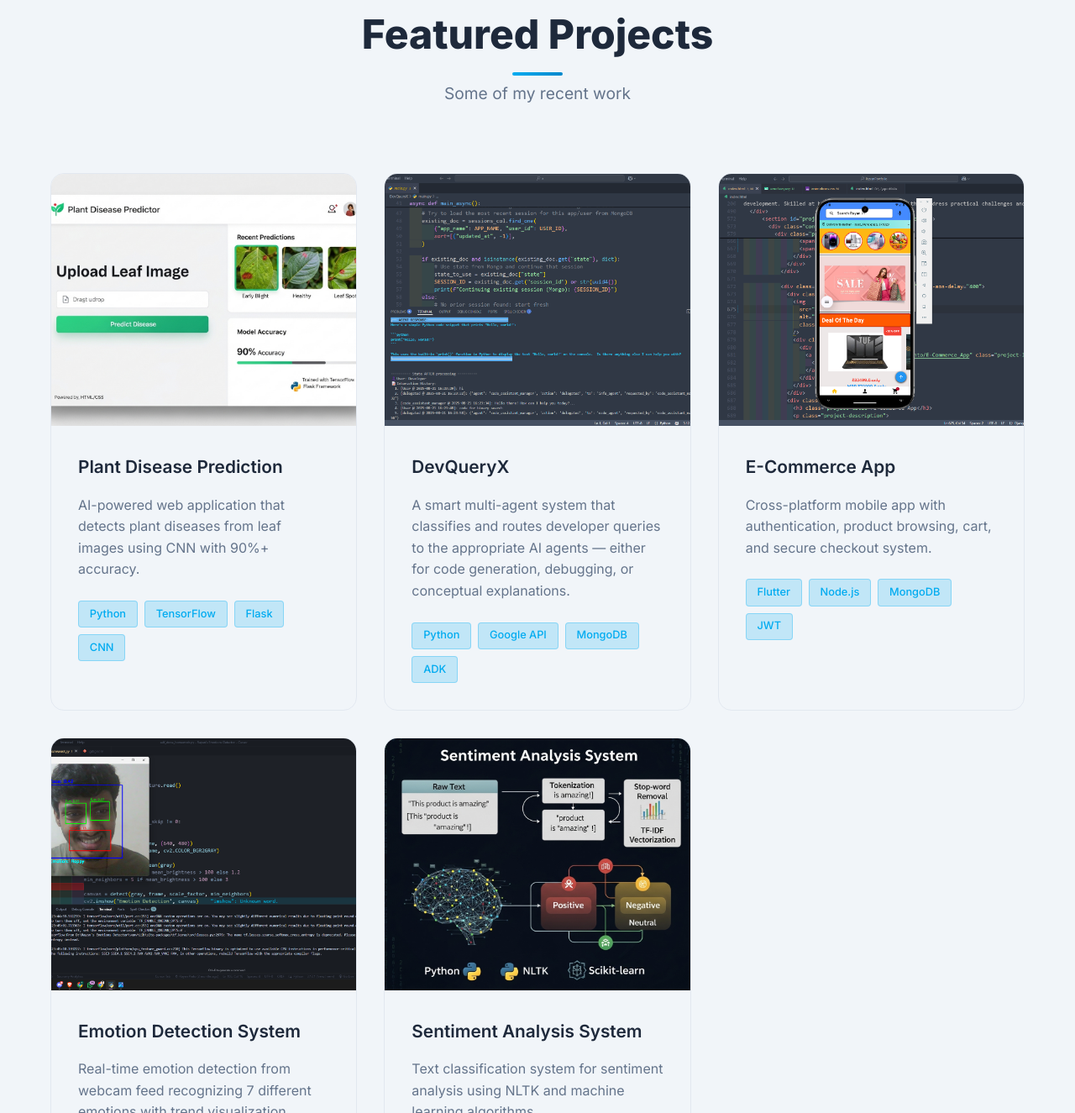
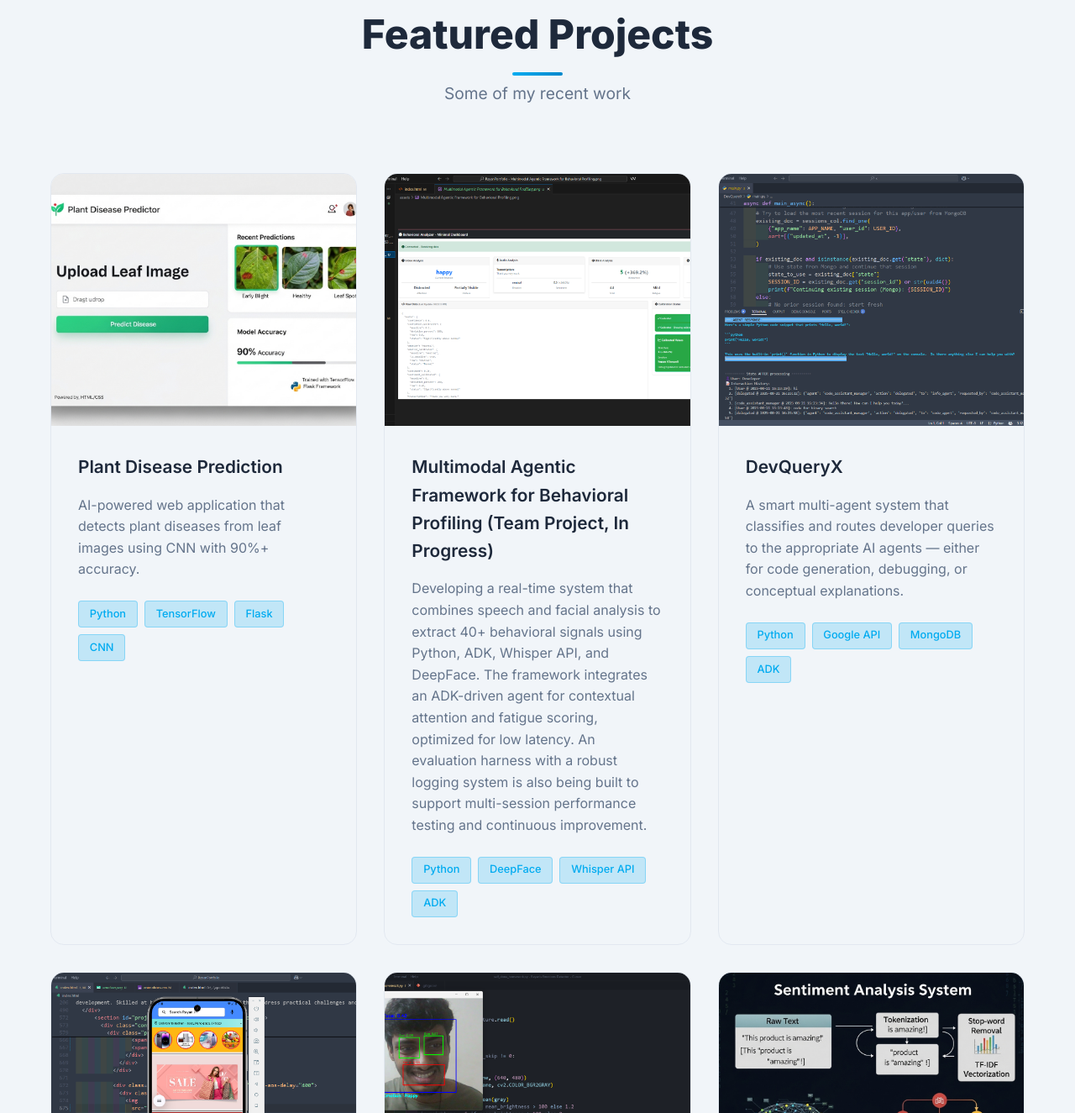
Before and after one commit to RayanPinto/Portfolio, a website: page index.html in a window 1280 px wide. Shown: the part 3978-5303 px from the top of the page at 84% size. Drawn offline with nearby package versions, Linux system fonts and the light colour scheme.

Commit message:
added projects

```diff
--- a/index.html
+++ b/index.html
@@ -606,7 +606,34 @@ development. Skilled at building real-world solutions that address practical cha
                 </div>
               </div>
             </div>
-
+            <div class="project-card" data-aos="fade-up" data-aos-delay="300">
+              <div class="project-image">
+                <img
+                  src="assets/Multimodal Agentic Framework for Behavioral Profiling.png"
+                  alt="Multimodal Agentic Framework for Behavioral Profiling"
+                  class="project-img"
+                />
+                <div class="project-overlay">
+                  <div class="project-links">
+                    <a href="https://github.com/RayanPinto/" class="project-link">
+                      <i class="fab fa-github"></i>
+                    </a>
+                  </div>
+                </div>
+              </div>
+              <div class="project-content">
+                <h3 class="project-title">Multimodal Agentic Framework for Behavioral Profiling (Team Project, In Progress)</h3>
+                <p class="project-description">
+                  Developing a real-time system that combines speech and facial analysis to extract 40+ behavioral signals using Python, ADK, Whisper API, and DeepFace. The framework integrates an ADK-driven agent for contextual attention and fatigue scoring, optimized for low latency. An evaluation harness with a robust logging system is also being built to support multi-session performance testing and continuous improvement.
+                </p>
+                <div class="project-tech">
+                  <span class="tech-tag">Python</span>
+                  <span class="tech-tag">DeepFace</span>
+                  <span class="tech-tag">Whisper API</span>
+                  <span class="tech-tag">ADK</span>
+                </div>
+              </div>
+            </div>
 
 
             <div class="project-card" data-aos="fade-up" data-aos-delay="300">
```
Also changed, not shown: assets/Multimodal Agentic Framework for Behavioral Profiling.png (added), 1 other file.
